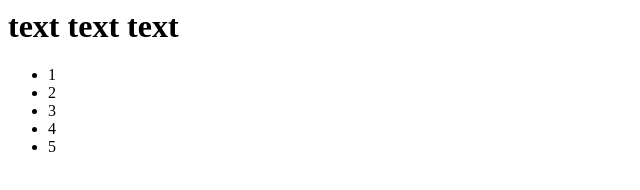
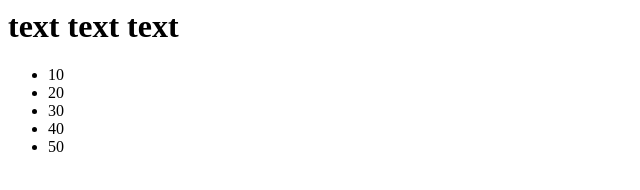
Before and after one commit to emilszymecki/deploy-test, a plain HTML site: page index.html in a window 1280 px wide. Shown: the full height of the page, 0-640 px from the left. Drawn offline with Linux system fonts and the light colour scheme.

Commit message:
trzecia zmiana

```diff
--- a/index.html
+++ b/index.html
@@ -1,9 +1,9 @@
 <title>Test</title>
 <h1>text text text</h1>
 <ul>
-	<li>1</li>
-	<li>2</li>
-	<li>3</li>
-	<li>4</li>
-	<li>5</li>
+	<li>10</li>
+	<li>20</li>
+	<li>30</li>
+	<li>40</li>
+	<li>50</li>
 </ul>
```
